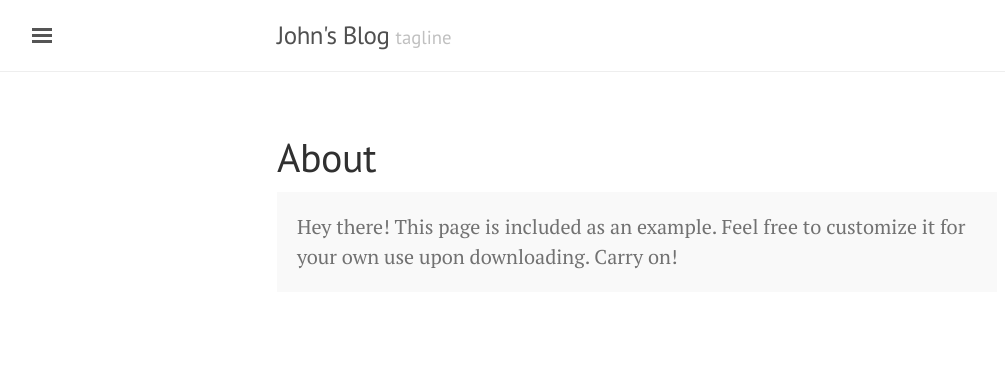
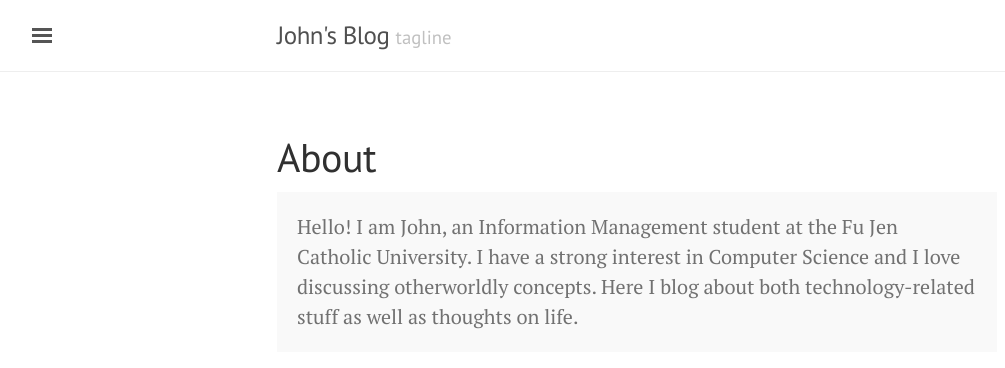
Before and after one commit to johnkwong/blog, a Jekyll site: the page built from about.md, in a window 1280 px wide. Shown: the top 368 px of the page, without its empty margins (3-1008 px from the left). Built offline with Jekyll 4.4.1, drawn with Linux system fonts in a browser that asks for light colours.

Commit message:
Update about page

```diff
--- a/about.md
+++ b/about.md
@@ -4,5 +4,5 @@ title: About
 ---
 
 <p class="message">
-  Hey there! This page is included as an example. Feel free to customize it for your own use upon downloading. Carry on!
+  Hello! I am John, an Information Management student at the Fu Jen Catholic University. I have a strong interest in Computer Science and I love discussing otherworldly concepts. Here I blog about both technology-related stuff as well as thoughts on life.
 </p>
```
